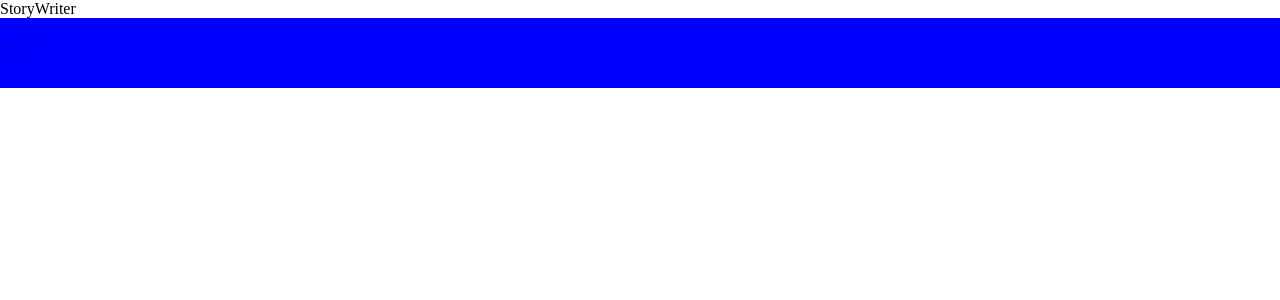
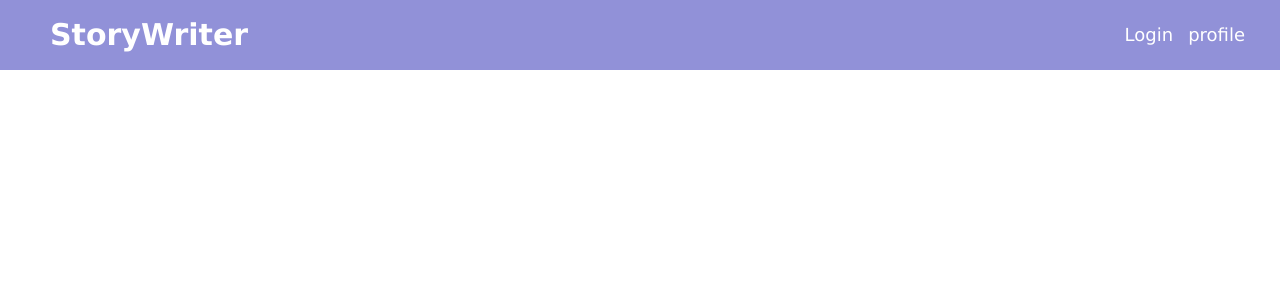
Before and after one commit to DavidTing123/GitExercise-Storywriter-G12, a Flask app: page / in a window 1280 px wide. Shown: the top 300 px of the page. Run offline with Flask 3, Linux system fonts and the light colour scheme.

Commit message:
feat:added nav bar

```diff
--- a/static/home.css
+++ b/static/home.css
@@ -7,9 +7,39 @@
 
 }
 
+body{
+    font-family:Verdana, Geneva, Tahoma, sans-serif
+}
+
 nav{
-    background: blue;
+    background: #9191d8;
     height: 70px;
     width:100%;
 
 }
+
+label.logo{
+    color: white;
+    font-size:30px;
+    line-height:70px;
+    padding:0 50px;
+    font-weight:bold;
+
+}
+
+nav ul{
+    float: right;
+    margin-right: 30px;
+
+}
+
+nav ul li{
+    display:inline-block;
+    line-height:70px;
+    margin: 0 5px;
+}
+
+nav ul li a{
+    color: white;
+    font-size: 18px;
+}
--- a/templates/home.html
+++ b/templates/home.html
@@ -5,8 +5,8 @@
     <title>Home Page</title>
 </head>
 <body>
-    <label class="logo">StoryWriter</label>
     <nav>
+        <label class="logo">StoryWriter</label>
         <ul class="navbar">
             <li><a href="/login">Login</a></li>
             <li><a href="#">profile</a></li>
```
